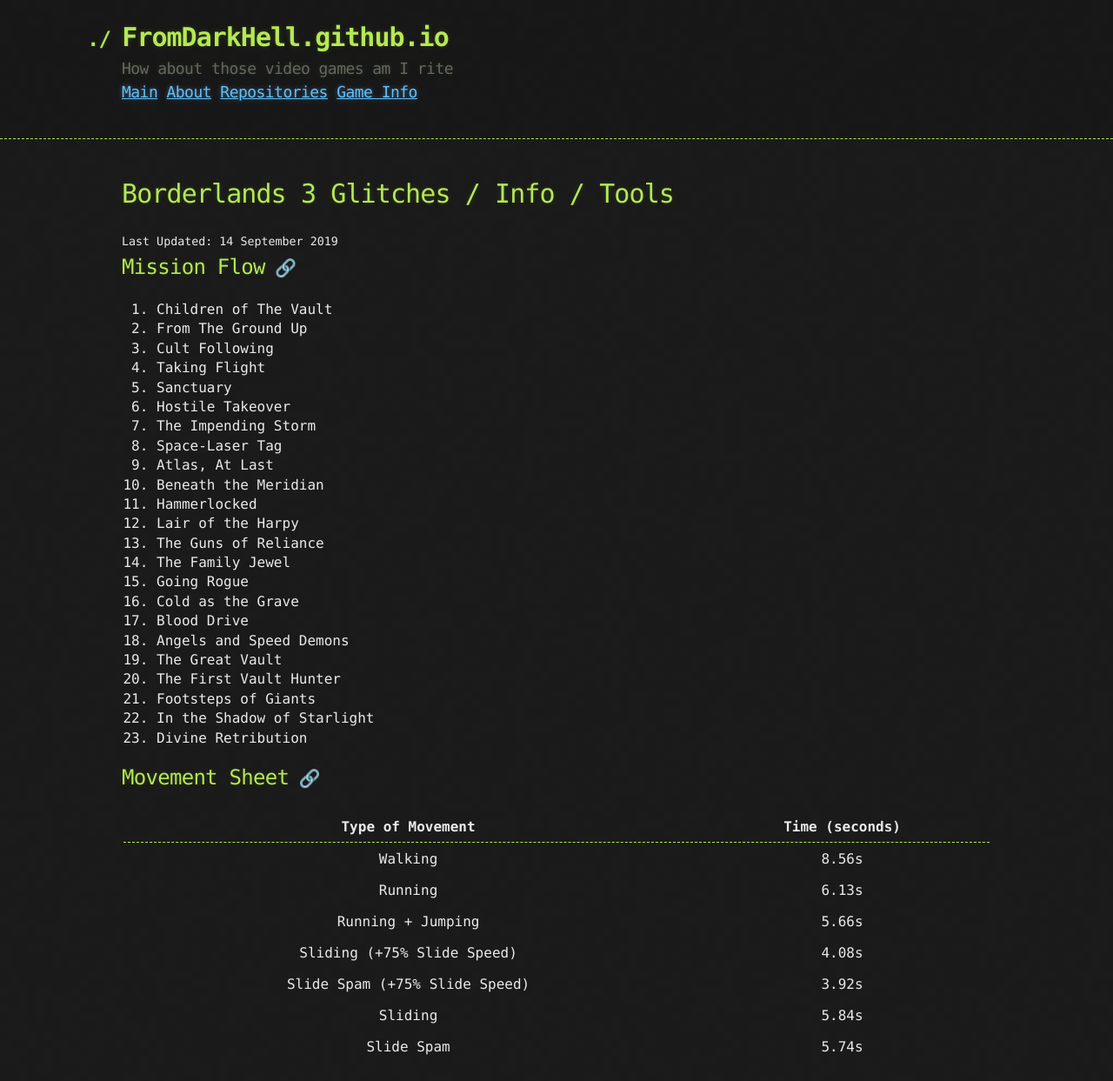
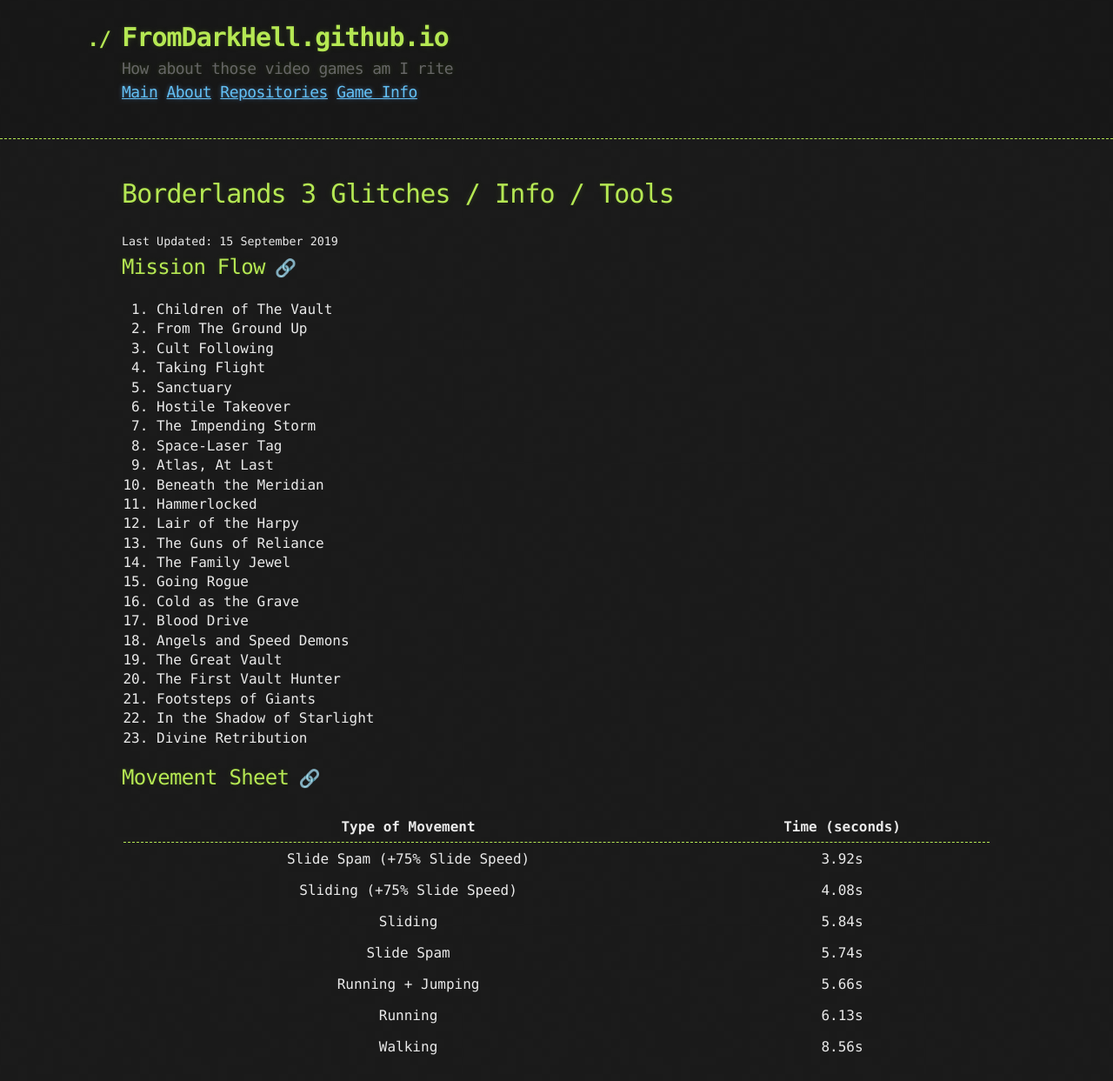
Before and after one commit to FromDarkHell/FromDarkHell.github.io, a Jekyll site: the page built from _posts/gameInfo/2019-9-15-Borderlands-3.md, in a window 1280 px wide. Shown: the whole page at 87% size. Built offline with Jekyll 4.4.1, drawn with Linux system fonts in a browser that asks for light colours.

Commit message:
I'd rather organize it via time in secondos

```diff
--- a/_posts/gameInfo/2019-9-14-Borderlands-3.md
+++ b/_posts/gameInfo/2019-9-15-Borderlands-3.md
@@ -33,10 +33,10 @@
 
 |        Type of Movement       | Time (seconds) |
 |:-----------------------------:|:--------------:|
-|            Walking            |      8.56s     |
-|            Running            |      6.13s     |
-|       Running + Jumping       |      5.66s     |
+| Slide Spam (+75% Slide Speed) |      3.92s     |
 |   Sliding (+75% Slide Speed)  |      4.08s     |
-| Slide Spam (+75% Slide Speed) |      3.92s     |
 |            Sliding            |      5.84s     |
 |           Slide Spam          |      5.74s     |
+|       Running + Jumping       |      5.66s     |
+|            Running            |      6.13s     |
+|            Walking            |      8.56s     |
```
